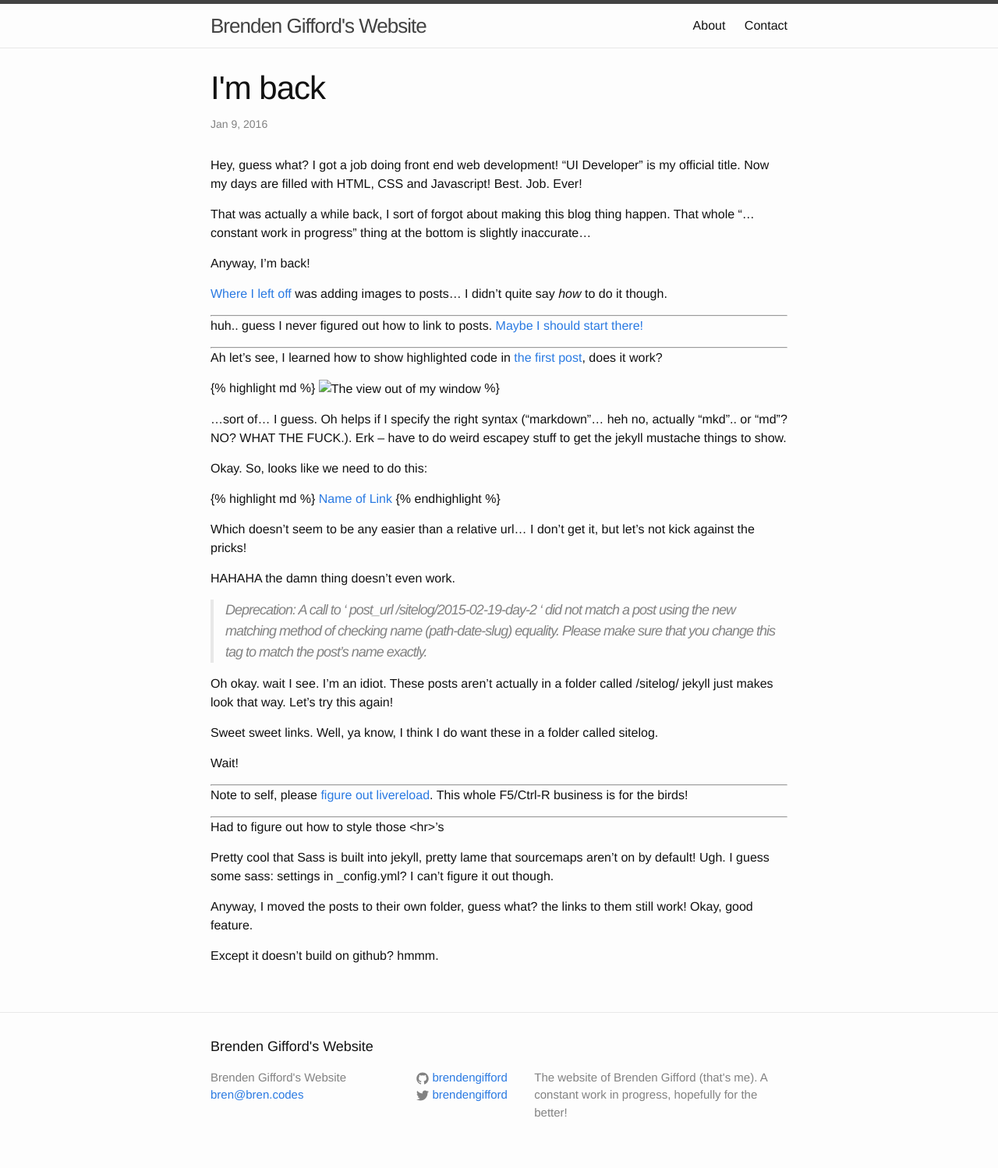
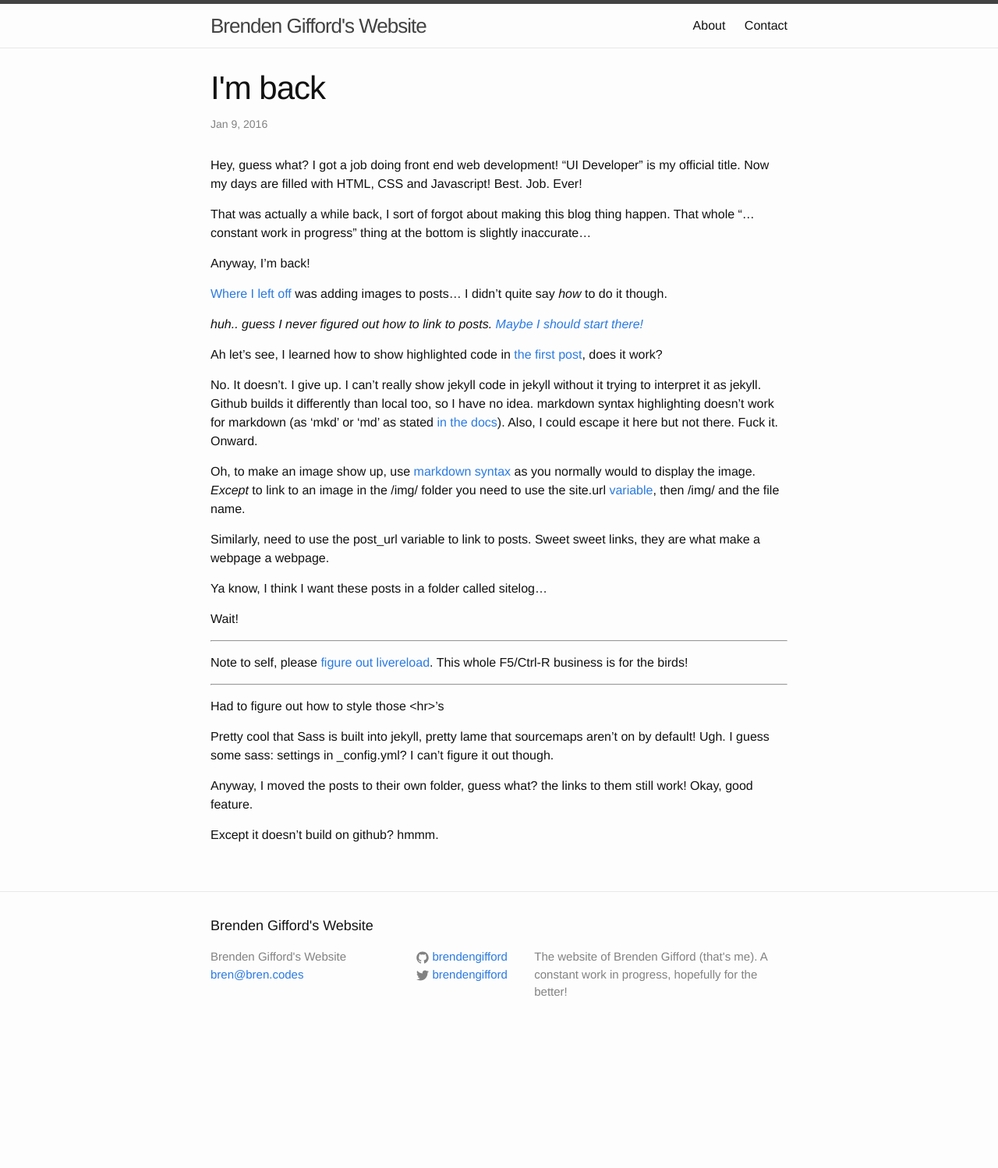
Before and after one commit to brendengifford/brendengifford.github.io, a Jekyll site: the page built from _posts/2016-01-09-im-back.md, in a window 1280 px wide. Shown: the whole page at 78% size. Built offline with Jekyll 4.4.1, drawn with Linux system fonts in a browser that asks for light colours; after the commit the page ends 1344 px from its top, so only the background shows below that.

Commit message:
fixin upins wills you work githubio?

```diff
--- a/_posts/2016-01-09-im-back.md
+++ b/_posts/2016-01-09-im-back.md
@@ -13,35 +13,17 @@ Anyway, I'm back!
 
 [Where I left off][day2] was adding images to posts... I didn't quite say *how* to do it though.
 
----
-
-huh.. guess I never figured out how to link to posts. [Maybe I should start there!][lmgtfy-post-links]
-
----
+*huh.. guess I never figured out how to link to posts. [Maybe I should start there!][lmgtfy-post-links]*
 
 Ah let's see, I learned how to show highlighted code in [the first post][day1], does it work?
 
-{{ "{% highlight md " }}%}
-![The view out of my window]({{ "{{ site.url " }}}}/img/out-my-window.jpg)
-{{ "{% endhighlight }}%}
+No. It doesn't. I give up. I can't really show jekyll code in jekyll without it trying to interpret it as jekyll. Github builds it differently than local too, so I have no idea. markdown syntax highlighting doesn't work for markdown (as 'mkd' or 'md' as stated [in the docs](https://github.com/jneen/rouge/wiki/List-of-supported-languages-and-lexers)). Also, I could escape it here but not there. Fuck it. Onward.
 
-...sort of... I guess. Oh helps if I specify the right syntax ("markdown"... heh no, actually "mkd".. or "md"? NO? WHAT THE FUCK.). Erk -- have to do weird escapey stuff to get the jekyll mustache things to show.
+Oh, to make an image show up, use [markdown syntax][markdown-syntax] as you normally would to display the image. *Except* to link to an image in the /img/ folder you need to use the site.url [variable][variables], then /img/ and the file name.
 
-Okay. So, looks like we need to do this:
+Similarly, need to use the post_url variable to link to posts. Sweet sweet links, they are what make a webpage a webpage.
 
-{{ "{% highlight md " }}%}
-[Name of Link]({{ "{% post_url 2010-07-21-name-of-post " }}%})
-{{ "{% endhighlight " }}%}
-
-Which doesn't seem to be any easier than a relative url... I don't get it, but let's not kick against the pricks!
-
-HAHAHA the damn thing doesn't even work.
-
->Deprecation: A call to ' post_url /sitelog/2015-02-19-day-2 ' did not match a post using the new matching method of checking name (path-date-slug) equality. Please make sure that you change this tag to match the post's name exactly.
-
-Oh okay. wait I see. I'm an idiot. These posts aren't actually in a folder called /sitelog/ jekyll just makes look that way. Let's try this again!
-
-Sweet sweet links. Well, ya know, I think I do want these in a folder called sitelog.
+Ya know, I think I want these posts in a folder called sitelog...
 
 Wait!
 
@@ -62,7 +44,8 @@ Except it doesn't build on github? hmmm.
 
 [lmgtfy-post-links]:	http://bfy.tw/3eJF/
 [live-reload]: 			http://dan.doezema.com/2014/01/setting-up-livereload-with-jekyll/
-
+[markdown-syntax]: 		http://daringfireball.net/projects/markdown/syntax
+[variables]: 			http://jekyllrb.com/docs/variables/
 
 [day1]: {% post_url 2015-02-18-lets-get-started %}
 [day2]: {% post_url 2015-02-19-day-2 %}
--- a/_sass/_base.scss
+++ b/_sass/_base.scss
@@ -29,7 +29,7 @@ body {
  * Set `margin-bottom` to maintain vertical rhythm
  */
 h1, h2, h3, h4, h5, h6,
-p, blockquote, pre,
+p, blockquote, pre, hr,
 ul, ol, dl, figure,
 %vertical-rhythm {
     margin-bottom: $spacing-unit / 2;
```
